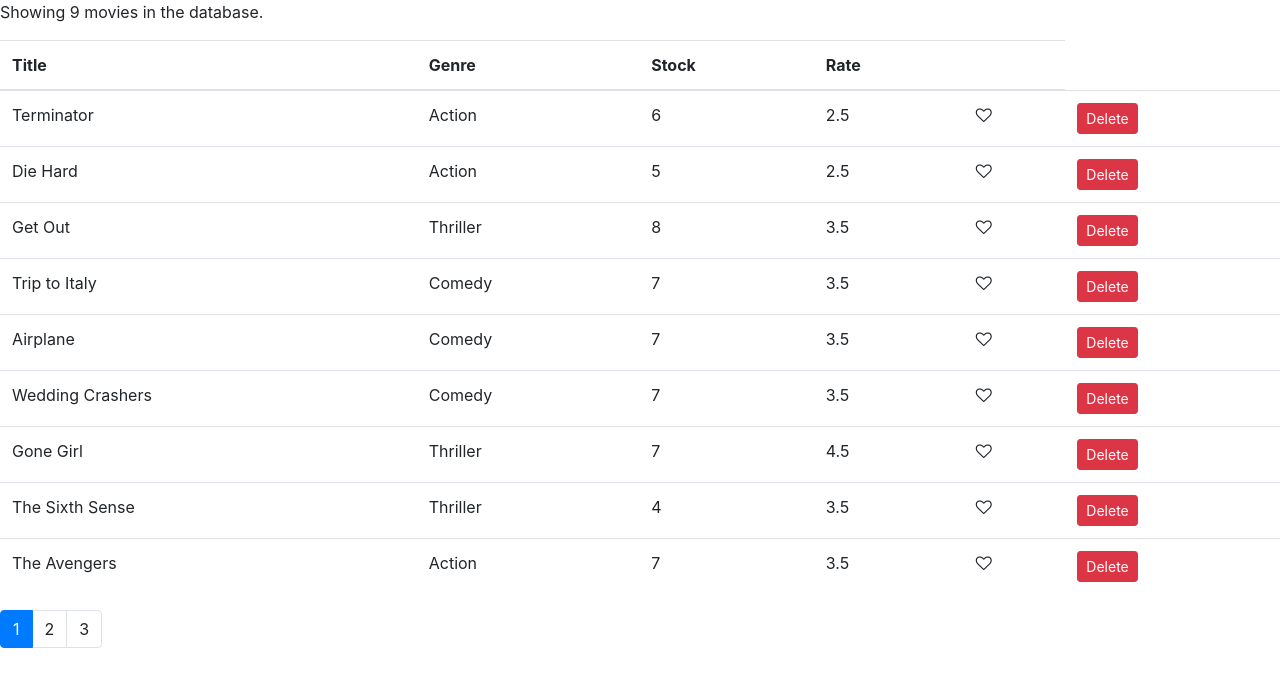
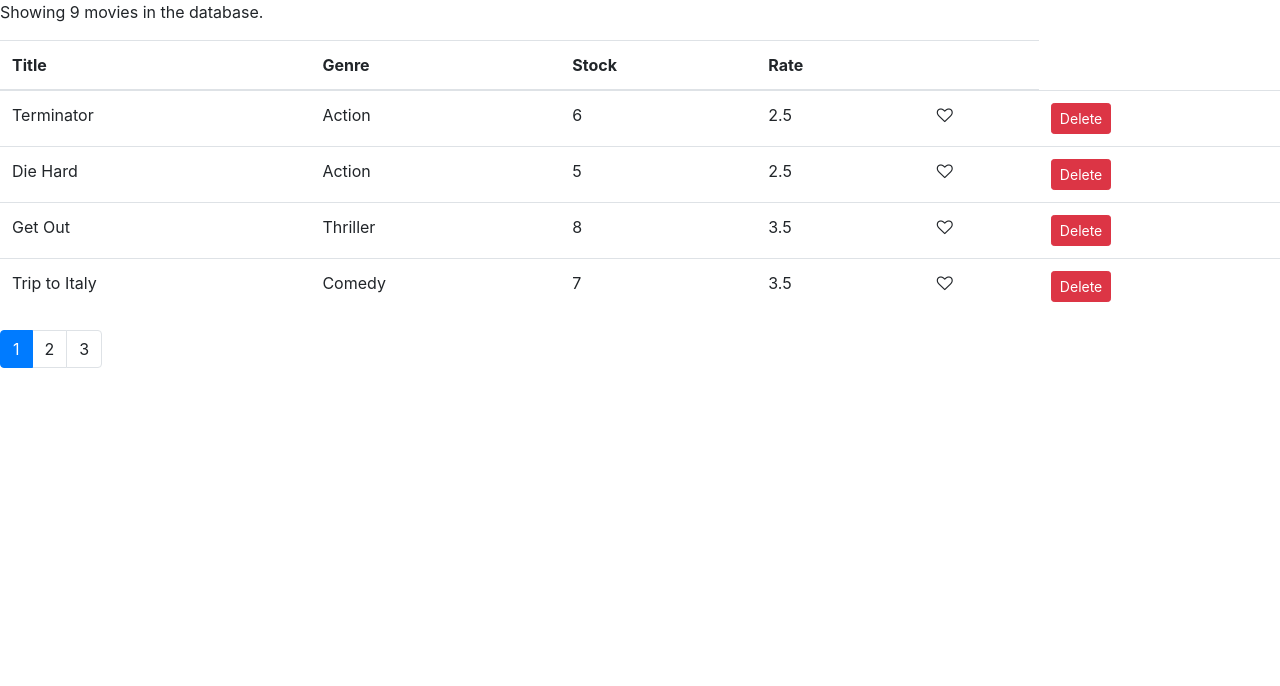
Before and after one commit to ItzTrooper009/Vidly, a React (Create React App) app: page / in a window 1280 px wide. Shown: the top 686 px of the page. Built offline with nearby package versions, Linux system fonts and the light colour scheme.

Commit message:
Create paginate and update rest

```diff
--- a/src/components/common/pagination.jsx
+++ b/src/components/common/pagination.jsx
@@ -12,7 +12,7 @@ const Pagination = (props) => {
     <nav>
       <ul className="pagination" style={{ listStyleType: "none" }}>
         {pages.map(page =>
-          <li key={page} className={page === currentPage ? 'page-item active' :'page-item'}>
+          <li key={page} className={page === currentPage ? 'page-item active' : 'page-item'}>
             <a className="page-link" onClick={() => onPageChange(page)}>{page}</a>
           </li>
         )}
--- a/src/components/movie.jsx
+++ b/src/components/movie.jsx
@@ -2,6 +2,7 @@ import React, { Component } from "react";
 import Like from "./common/like";
 import { getMovies } from "../services/fakeMovieService";
 import Pagination from "./common/pagination";
+import { paginate } from "../utils/paginate";
 
 class Movies extends Component {
   state = {
@@ -24,7 +25,7 @@ class Movies extends Component {
   };
 
   handlePageChange = (page) => {
-    this.setState(({currentPage: page}));
+    this.setState(({ currentPage: page }));
   };
 
   render() {
@@ -32,7 +33,9 @@ class Movies extends Component {
 
     if (count === 0) return <p>There are no movies in the database.</p>;
 
-    let { pageSize, currentPage } = this.state;
+    let { pageSize, currentPage, movies: allMovies } = this.state;
+
+    const movies = paginate(allMovies, pageSize, currentPage);
 
     return (
       <React.Fragment>
@@ -48,7 +51,8 @@ class Movies extends Component {
             </tr>
           </thead>
           <tbody>
-            {this.state.movies.map((movie) => (
+            {
+            movies.map((movie) => (
               <tr key={movie._id}>
                 <td>{movie.title}</td>
                 <td>{movie.genre.name}</td>
--- /dev/null
+++ b/src/utils/paginate.js
@@ -0,0 +1,6 @@
+import _ from "lodash";
+
+export function paginate(items, pageSize, currentPage) {
+  const startIndex = (currentPage - 1) * pageSize;
+  return _(items).slice(startIndex).take(pageSize).value();
+}
```
